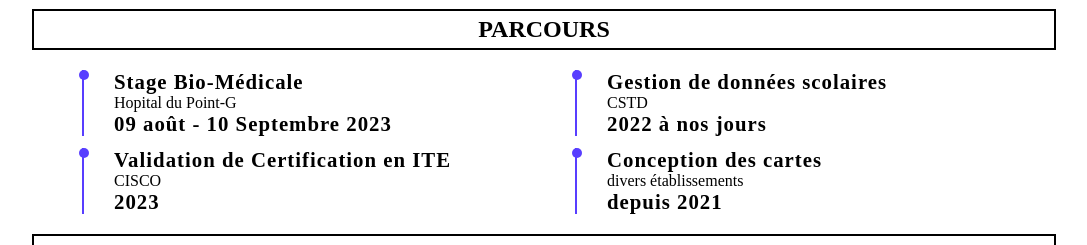
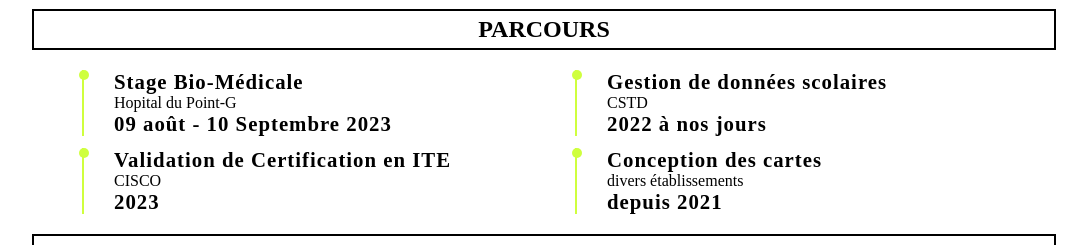
Before and after one commit to Amidoukone/projetCV, a plain HTML site: page index.html in a window 1280 px wide. Shown: the part 551-796 px from the top of the page, without its empty margins (96-1183 px from the left). Drawn offline with Linux system fonts and the light colour scheme.

Commit message:
Modifications pour voir le changement sur gitpage

```diff
--- a/style.css
+++ b/style.css
@@ -8,8 +8,8 @@
 
 /* Définition des variables */
 :root {
-  --couleur-principale: #3498db;
-  --couleur-secondaire: #583EFF;
+  --couleur-principale: #db9334;
+  --couleur-secondaire: #cfff3e;
   --couleur-texte: white;
   --taille-police: 16px;
   --hauteur-entete: 281px;
```
